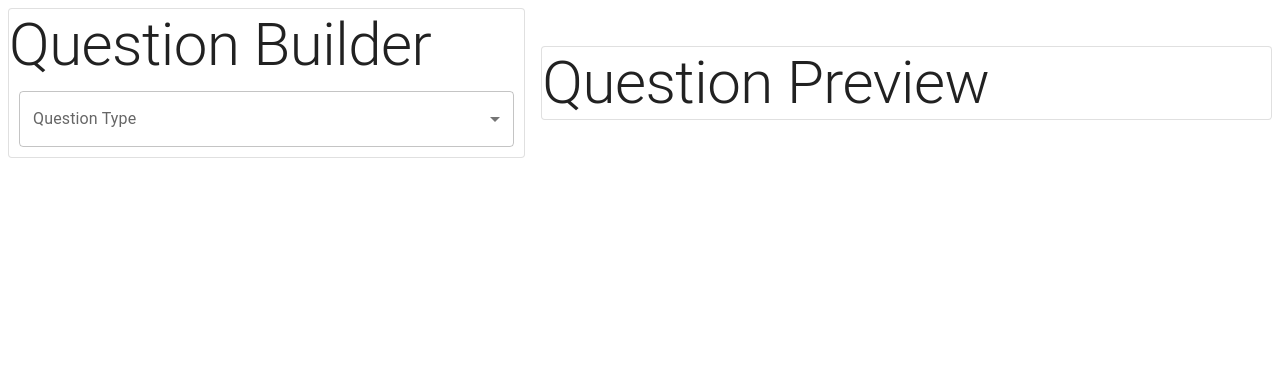
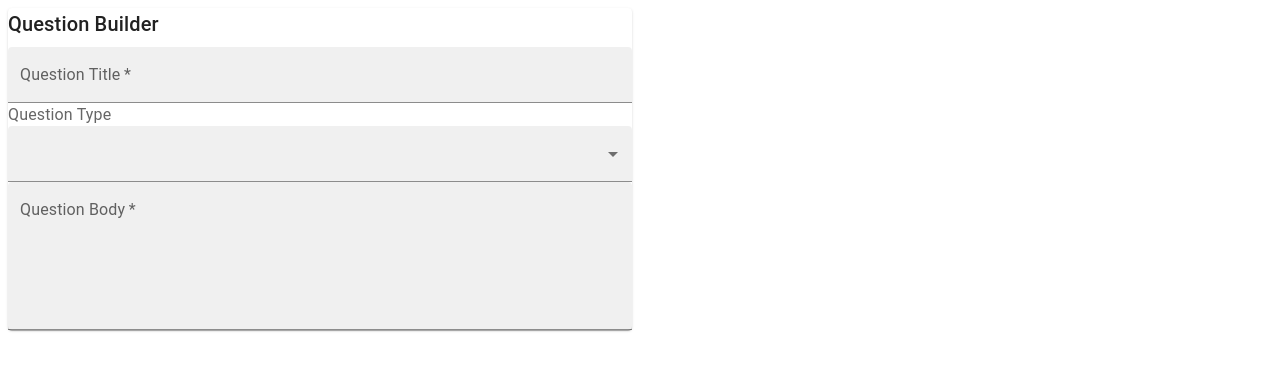
Before and after one commit to charlesalaras/cll-web-app, a Next.js app: page /builder in a window 1280 px wide. Shown: the top 370 px of the page. Built offline with nearby package versions, Linux system fonts and the light colour scheme.

Commit message:
Installed Mui Core packages and added builder functionality

```diff
--- a/package.json
+++ b/package.json
@@ -8,6 +8,7 @@
   "dependencies": {
     "@emotion/react": "^11.9.3",
     "@emotion/styled": "^11.9.3",
+    "@material-ui/core": "^4.12.4",
     "@mui/icons-material": "^5.8.4",
     "@mui/material": "^5.8.4",
     "@svgr/webpack": "^6.3.1",
@@ -21,7 +22,8 @@
     "react": "^17.0.2",
     "react-dom": "^17.0.2",
     "react-latex": "^2.0.0",
-    "swr": "^1.3.0"
+    "swr": "^1.3.0",
+    "yarn": "^1.22.19"
   },
   "devDependencies": {
     "typescript": "^4.7.3"
--- a/pages/builder.js
+++ b/pages/builder.js
@@ -1,3 +1,4 @@
+import React, { useState } from "react";
 import Typography from "@mui/material/Typography";
 import Grid from "@mui/material/Grid";
 import Paper from "@mui/material/Paper";
@@ -6,26 +7,89 @@ import Select from "@mui/material/Select";
 import MenuItem from "@mui/material/MenuItem";
 import FormControl from "@mui/material/FormControl";
 import InputLabel from "@mui/material/InputLabel";
+import { makeStyles } from '@material-ui/core'
 import Button from "@mui/material/Button";
+import Container from '@material-ui/core/Container'
 
 import Builder from "../components/BuilderForm";
 
+const useStyles = makeStyles({
+    field: {
+        marginTop: 20,
+        marginBottom: 20,
+        display: 'block'
+    },
+
+    buildContainer: {
+
+    }
+})
+
 export default function QuestionBuilder() {
+    const classes = useStyles()
+
+    const [questionTitle, setTitle] = useState('')
+    const [questionBody, setBody] = useState('')
+    const [questionType, setType] = useState('')
+
+
     return(
-        <>
-        <Grid container spacing={2} alignItems="center">
-            <Grid item xs={5}>
-            <Paper variant="outlined">
-                <Typography variant="h2">Question Builder</Typography>
-                <Builder/>
-            </Paper>
+        <Grid container spacing={2} columnSpacing={2}>
+
+            <Grid item lg={6}>
+                <Paper>
+
+                <Typography
+                    variant="h6"
+                    component="h2"
+                    gutterBottom
+                >
+                    Question Builder
+                </Typography>
+
+                <form noValidate autoComplete="off">
+
+                    <TextField
+                        onChange={(e) => setTitle(e.target.value)}
+                        className={classes.field}
+                        label="Question Title"
+                        variant="filled"
+                        fullWidth
+                        required
+                    />
+
+                    <InputLabel>Question Type</InputLabel>
+                    <Select
+                        onChange={(e) => setType(e.target.value)}
+                        value={questionType}
+                        label="Question Type"
+                        variant="filled"
+                        fullWidth
+                        required
+                    >
+                        <MenuItem value={'MultipleChoice'}>Multiple Choice</MenuItem>
+                        <MenuItem value={'TrueFalse'}>True or False</MenuItem>
+                        <MenuItem value={'MultipleAnswer'}>Multiple Answers</MenuItem>
+                        <MenuItem value={'FillInTheBlank'}>Fill in the Blank</MenuItem>
+                    </Select>
+
+
+                    <TextField
+                        onChange={(e) => setBody(e.target.value)}
+                        className={classes.field}
+                        label="Question Body"
+                        variant="filled"
+                        multiline
+                        rows={5}
+                        fullWidth
+                        required
+                    />
+
+                </form>
+                </Paper>
             </Grid>
-            <Grid item xs={7}>
-            <Paper variant="outlined">
-                <Typography variant="h2">Question Preview</Typography>
-            </Paper>
-            </Grid>
+
+
         </Grid>
-        </>
     );
 }
```
Also changed, not shown: 2 other files (tests, documents, lock files or other folders).
